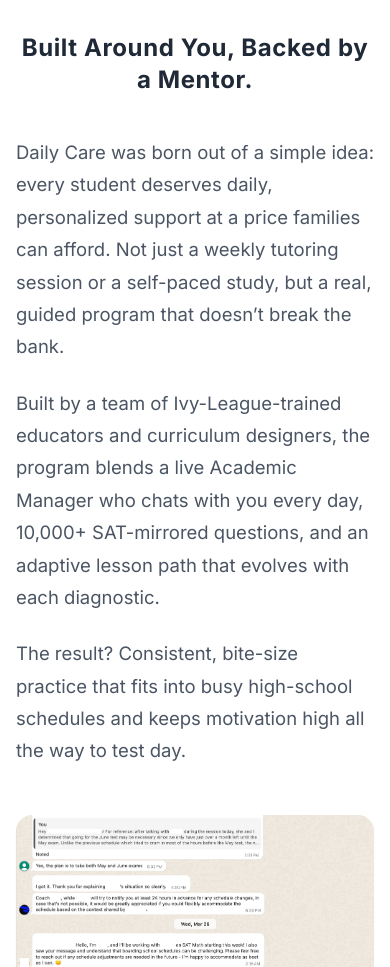
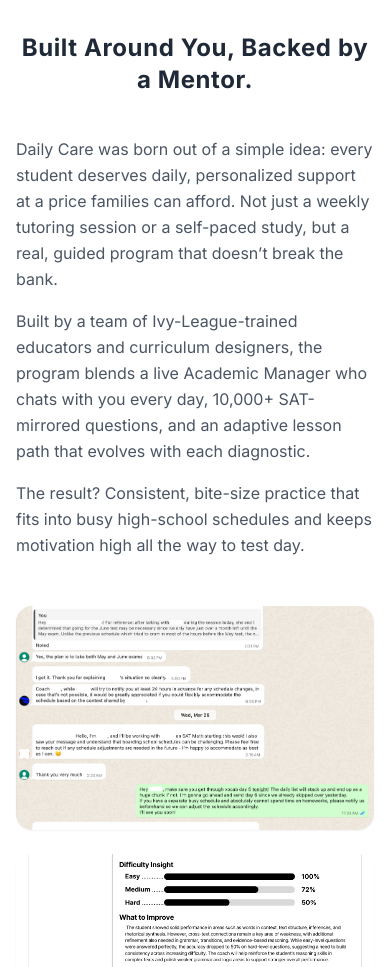
Before and after one commit to satinsiders/daily-care-landing, a Next.js app: page / in a window 390 px wide. Shown: the part 5780-6747 px from the top of the page. Built offline with nearby package versions, Linux system fonts and the light colour scheme.

Commit message:
Adjust BuiltAround text wrapper styles

```diff
--- a/components/BuiltAround.js
+++ b/components/BuiltAround.js
@@ -18,7 +18,7 @@
         Built Around You, Backed by a Mentor.
       </h2>
 
-      <div className="text-left max-w-3xl mx-auto text-gray-600 text-[18.5px] leading-[1.75] space-y-6">
+      <div className="text-left max-w-3xl mx-auto text-gray-600 text-base leading-relaxed space-y-4 md:text-[18.5px] md:leading-[1.75] md:space-y-6">
         <p>
           Daily Care was born out of a simple idea: every student deserves daily,
           personalized support at a price families can afford. Not just a weekly
```
